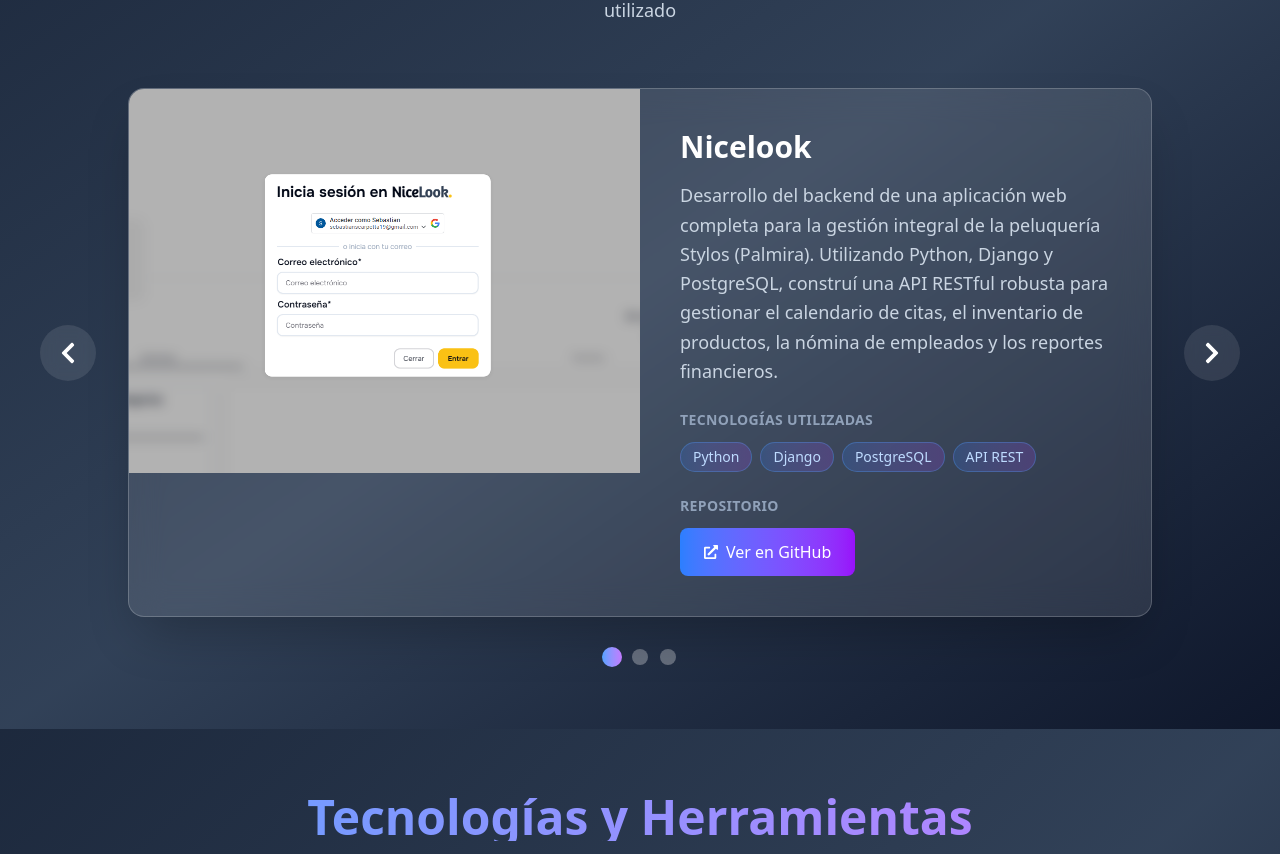
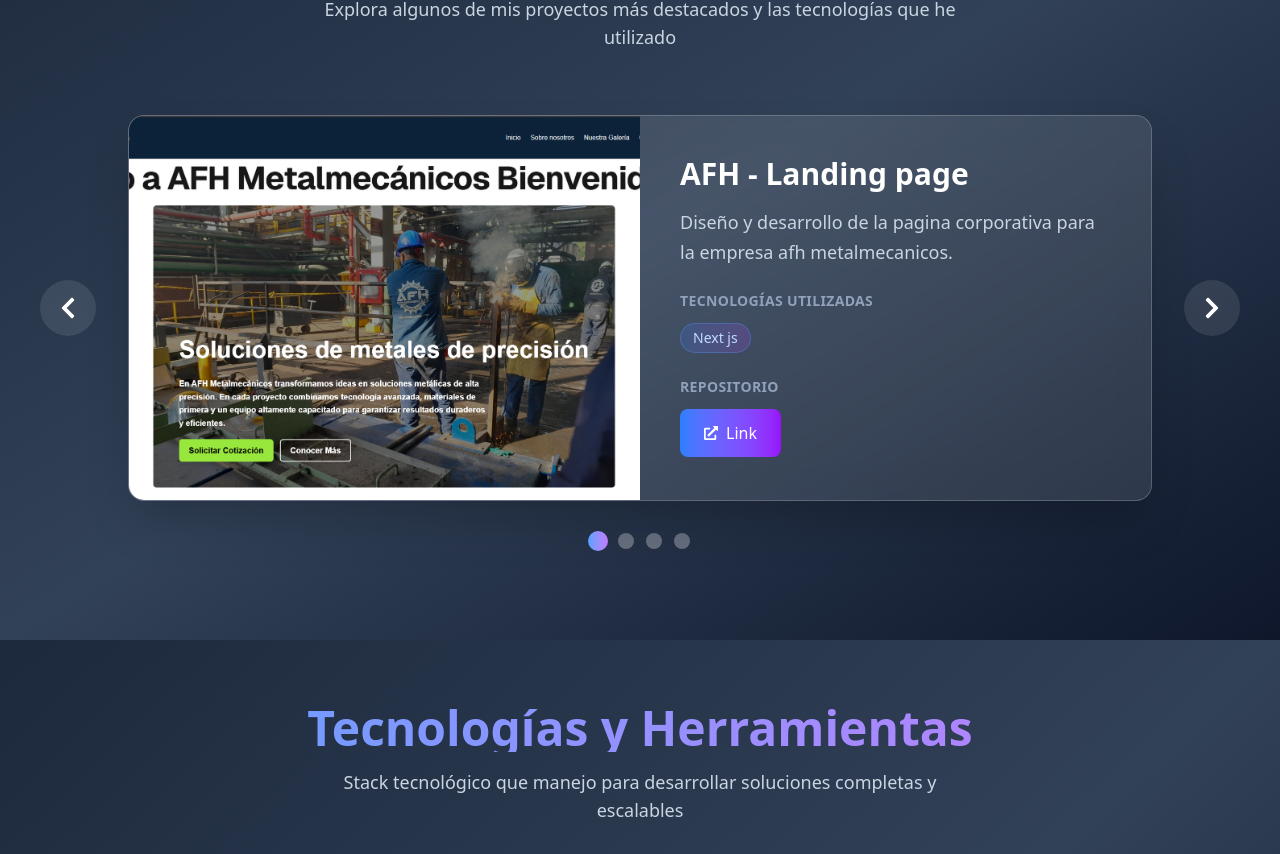
Before and after one commit to keivch/Portafolio, a React (Vite) app: page / in a window 1280 px wide. Shown: the part 3372-4226 px from the top of the page. Built offline with nearby package versions, Linux system fonts and the light colour scheme.

Commit message:
featÑ actualizacion

```diff
--- a/src/components/Experience.jsx
+++ b/src/components/Experience.jsx
@@ -3,10 +3,19 @@
 import nicelook from "../assets/niceloook.png";
 import bomberos from "../assets/bomberos.png";
 import afh from "../assets/afh2.png";
+import landing from "../assets/afhlanding.png"
 
 // Simulando las imágenes con placeholders coloridos
 
 const proyectos = [
+  {
+    titulo: "AFH - Landing page",
+    imagen: landing,
+    descripcion:
+      "Diseño y desarrollo de la pagina corporativa para la empresa afh metalmecanicos.",
+    link: 'https://www.afhmetalmecanico.com/',
+    tecnologias: ['Next js']
+  },
   {
     titulo: "Nicelook",
     imagen: nicelook,
@@ -31,6 +40,7 @@
     link: 'https://github.com/Skx18/bomberos_flask.git',
     tecnologias: ['Spring Boot', 'Flask', 'QR', 'Biometría']
   },
+
 ];
 
 export default function Experience() {
@@ -81,9 +91,8 @@
                 <button
                   key={index}
                   onClick={() => setActual(index)}
-                  className={`w-3 h-3 rounded-full transition-all duration-300 ${
-                    index === actual ? 'bg-blue-400 scale-125' : 'bg-white/30'
-                  }`}
+                  className={`w-3 h-3 rounded-full transition-all duration-300 ${index === actual ? 'bg-blue-400 scale-125' : 'bg-white/30'
+                    }`}
                 />
               ))}
             </div>
@@ -166,7 +175,7 @@
                         className="inline-flex items-center gap-2 bg-gradient-to-r from-blue-500 to-purple-600 hover:from-blue-600 hover:to-purple-700 text-white px-6 py-3 rounded-lg font-medium transition-all duration-300 hover:scale-105 hover:shadow-lg"
                       >
                         <FaExternalLinkAlt className="text-sm" />
-                        Ver en GitHub
+                        Link
                       </a>
                     </div>
                   </div>
@@ -189,11 +198,10 @@
               <button
                 key={index}
                 onClick={() => setActual(index)}
-                className={`w-4 h-4 rounded-full transition-all duration-300 ${
-                  index === actual
-                    ? 'bg-gradient-to-r from-blue-400 to-purple-400 scale-125'
-                    : 'bg-white/30 hover:bg-white/50'
-                }`}
+                className={`w-4 h-4 rounded-full transition-all duration-300 ${index === actual
+                  ? 'bg-gradient-to-r from-blue-400 to-purple-400 scale-125'
+                  : 'bg-white/30 hover:bg-white/50'
+                  }`}
               />
             ))}
           </div>
```
Also changed, not shown: src/assets/afhlanding.png (added).
